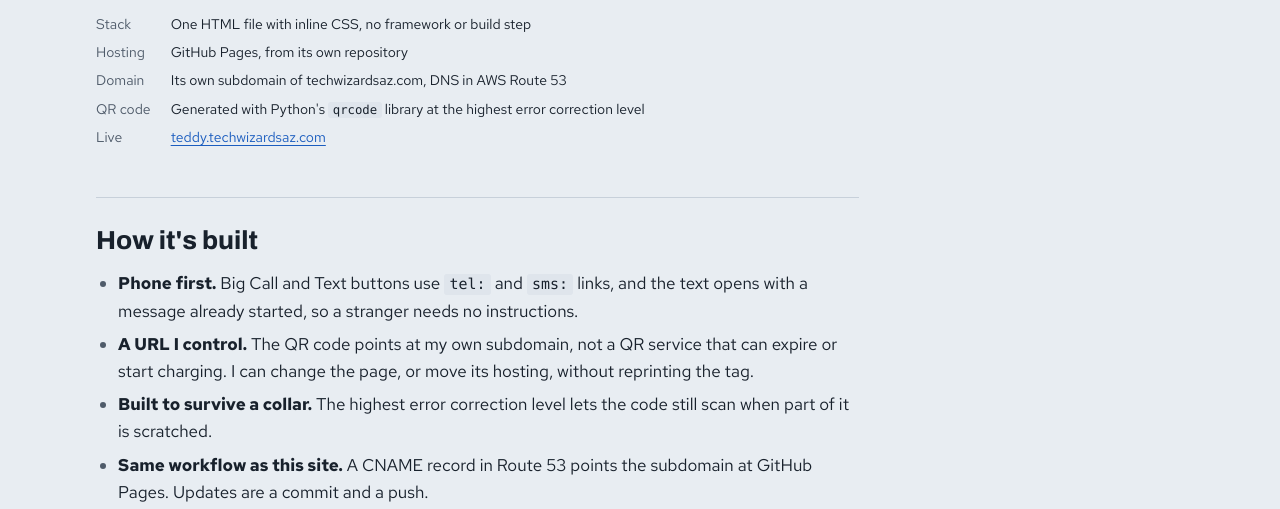
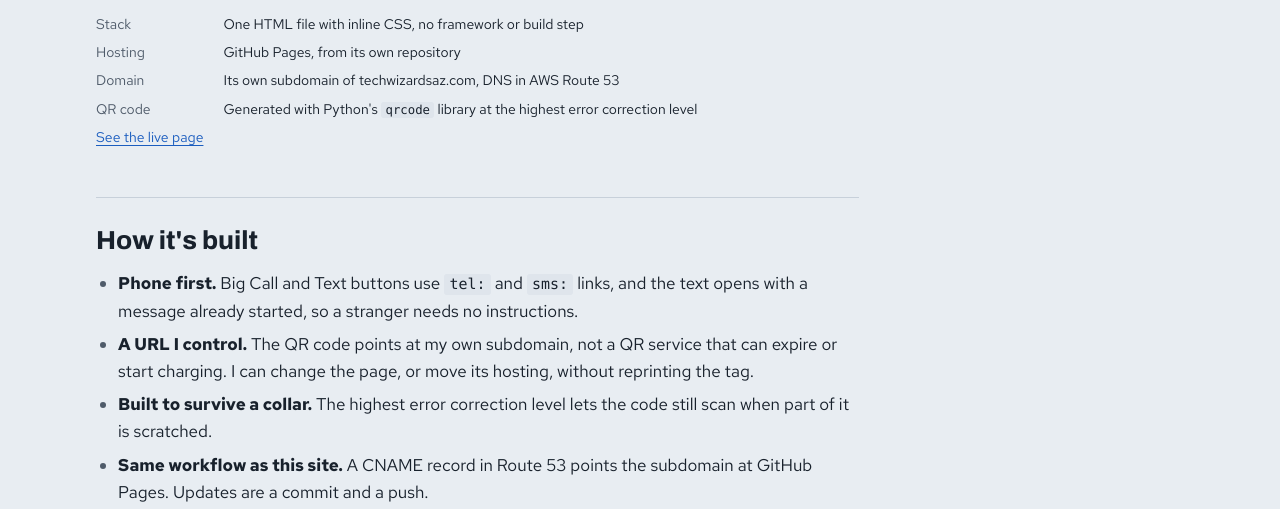
Before and after one commit to FutureITWizardFrank/portfolio, a plain HTML site: page projects/dog-tag.html in a window 1280 px wide. Shown: the part 287-796 px from the top of the page. Drawn offline with Linux system fonts and the light colour scheme; a web font is replaced by a local one.

Commit message:
Update dog-tag.html

```diff
--- a/projects/dog-tag.html
+++ b/projects/dog-tag.html
@@ -35,7 +35,7 @@
         <dt>Hosting</dt><dd>GitHub Pages, from its own repository</dd>
         <dt>Domain</dt><dd>Its own subdomain of techwizardsaz.com, DNS in AWS Route&nbsp;53</dd>
         <dt>QR code</dt><dd>Generated with Python's <code>qrcode</code> library at the highest error correction level</dd>
-        <dt>Live</dt><dd><a href="https://teddy.techwizardsaz.com">teddy.techwizardsaz.com</a></dd>
+        <a href="https://teddy.techwizardsaz.com" target="_blank" rel="noopener">See the live page</a>
       </dl>
     </div>
 
```
